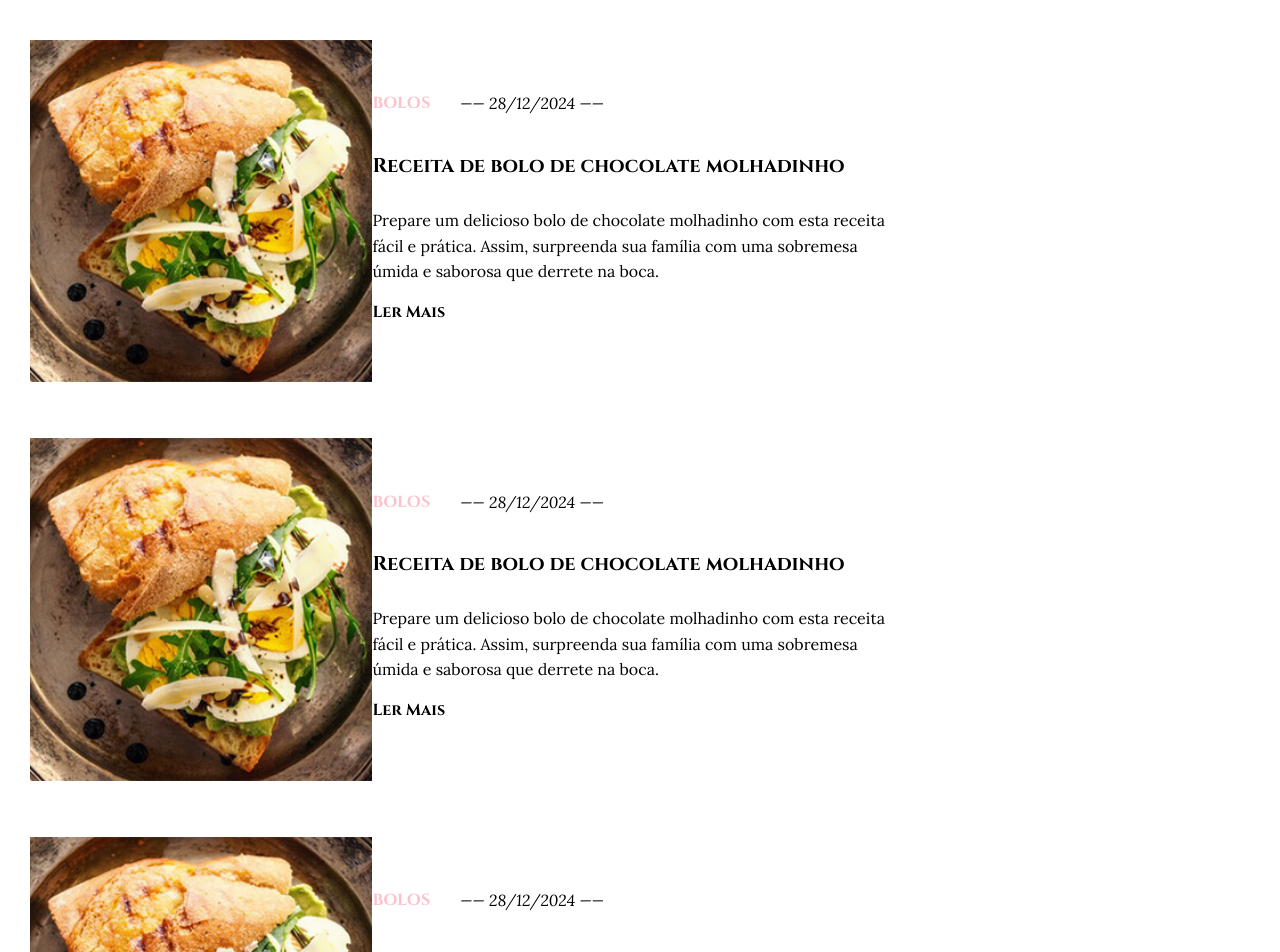
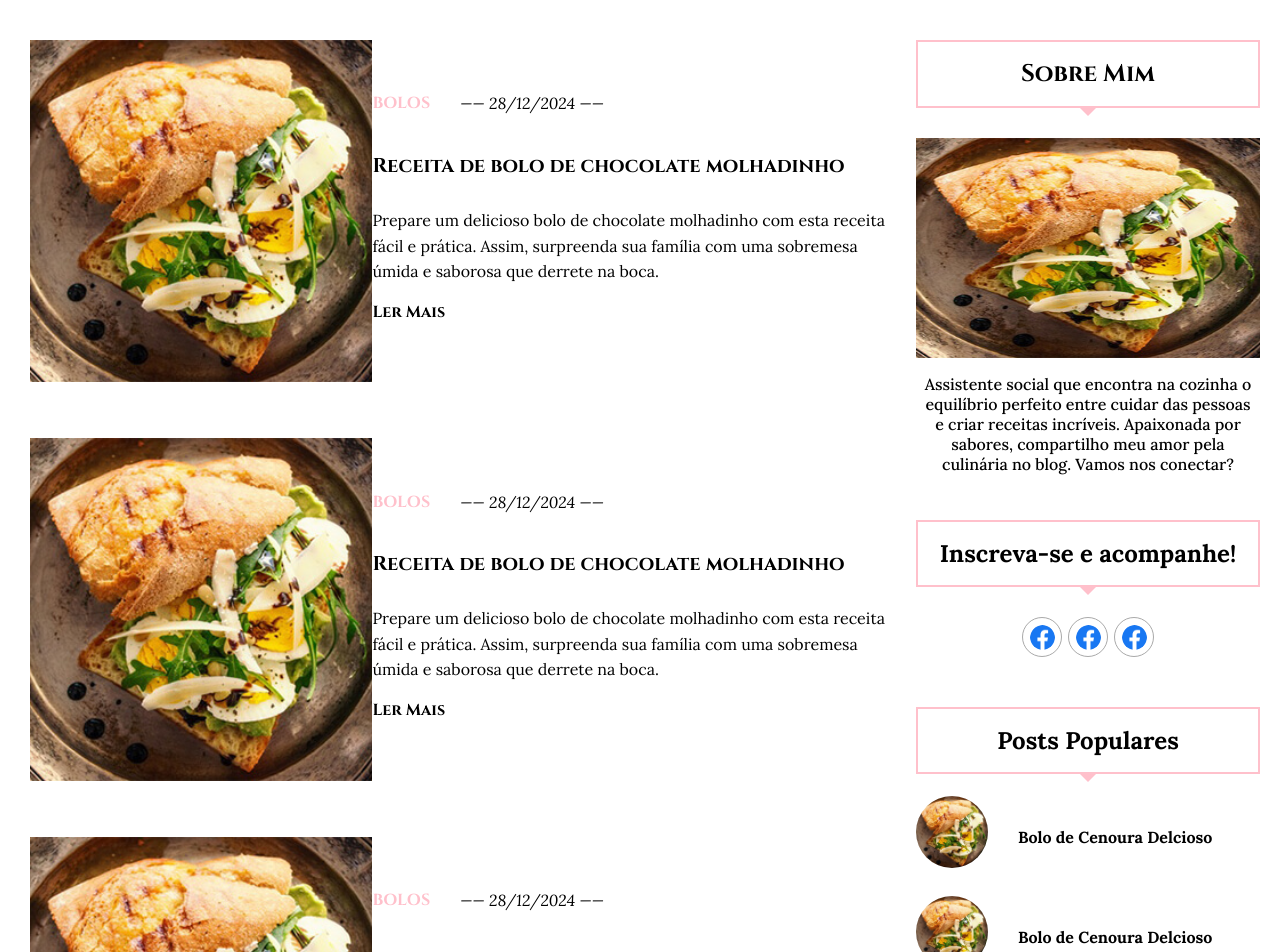
Before and after one commit to isac-C-S/nextjs-blog, a Next.js app: page / in a window 1280 px wide. Shown: the part 720-1672 px from the top of the page. Built offline with nearby package versions, Linux system fonts and the light colour scheme; a web font is replaced by a local one.

Commit message:
atualização 05/01/202

```diff
--- /dev/null
+++ b/components/Posts/SideBar/SobreMim/SobreMim.module.css
@@ -0,0 +1,45 @@
+.sobreMim{
+    display: flex;
+    flex-direction: column;
+    align-items: center;
+}
+
+.titulo {
+    position: relative;
+    display: inline-block;
+    border: 2px solid pink;
+    width: 100%;
+    text-align: center;
+    font-size: 12px;
+    font-family: 'Cinzel', serif; /* Usar Cinzel para cabeçalhos */
+  }
+
+  .titulo::after {
+    content: ""; /* Cria o triângulo */
+    position: absolute;
+    bottom: -10px; /* Posiciona o triângulo abaixo do elemento */
+    left: 50%; /* Centraliza o triângulo horizontalmente */
+    transform: translateX(-50%);
+    width: 0;
+    height: 0;
+    border-left: 10px solid transparent; /* Lado esquerdo transparente */
+    border-right: 10px solid transparent; /* Lado direito transparente */
+    border-top: 10px solid pink; /* Cor do triângulo */
+  }
+
+  .img{
+    margin-top: 30px;
+    width: 100%;
+    height: 220px;
+  }
+
+  .img img{
+    width: 100%;
+    height: 220px;
+  }
+
+  .txt{
+    padding: 0px 5px;
+    text-align: center;
+    font-weight: 500;
+  }
--- /dev/null
+++ b/components/Posts/SideBar/SobreMim/sobreMim.js
@@ -0,0 +1,26 @@
+import Image from "next/image";
+import styles from "./SobreMim.module.css";
+
+export default function SobreMim() {
+    return (
+
+
+          <div  className={styles.sobreMim}>
+            <div className={styles.titulo}>
+                <h1>Sobre Mim</h1>
+            </div>
+
+            <div className={styles.img}>
+               <Image src="/item1.jpg" alt="Sobre Mim" width={365} height={300}/>
+            </div>
+
+            <div className={styles.txt}>
+                <p>Assistente social que encontra na cozinha o equilíbrio perfeito entre cuidar das pessoas e criar receitas incríveis. Apaixonada por sabores, compartilho meu amor pela culinária no blog. Vamos nos conectar?</p>
+            </div>
+
+
+          </div>
+
+
+    );
+  }
--- /dev/null
+++ b/components/Posts/SideBar/TopPosts/TopPosts.js
@@ -0,0 +1,92 @@
+import Image from "next/image";
+import styles from "./TopPosts.module.css";
+
+
+export default function TopPosts() {
+    return (
+
+
+          <div className={styles.TopPosts}>
+             <div className={styles.titulo}>
+                <h1>Posts Populares</h1>
+            </div>
+
+            <div>
+                <ul className={styles.lista}>
+                    <li className={styles.posts}>
+                        <div className={styles.img}>
+                            <Image src="/item1.jpg" alt="redes" width={72} height={72}/>
+                        </div>
+
+                        <div>
+                            <p>Bolo de Cenoura Delcioso</p>
+                        </div>
+
+                        <div className={styles.numero}>
+                            <h1>1</h1>
+                        </div>
+                    </li>
+
+                    <li className={styles.posts}>
+                        <div className={styles.img}>
+                            <Image src="/item1.jpg" alt="redes" width={72} height={72}/>
+                        </div>
+
+                        <div>
+                            <p>Bolo de Cenoura Delcioso</p>
+                        </div>
+
+                        <div className={styles.numero}>
+                            <h1>2</h1>
+                        </div>
+                    </li>
+
+                    <li className={styles.posts}>
+                        <div className={styles.img}>
+                            <Image src="/item1.jpg" alt="redes" width={72} height={72}/>
+                        </div>
+
+                        <div>
+                            <p>Bolo de Cenoura Delcioso</p>
+                        </div>
+
+                        <div className={styles.numero}>
+                            <h1>3</h1>
+                        </div>
+                    </li>
+
+                    <li className={styles.posts}>
+                        <div className={styles.img}>
+                            <Image src="/item1.jpg" alt="redes" width={72} height={72}/>
+                        </div>
+
+                        <div>
+                            <p>Bolo de Cenoura Delcioso</p>
+                        </div>
+
+                        <div className={styles.numero}>
+                            <h1>4</h1>
+                        </div>
+                    </li>
+
+                    <li className={styles.posts}>
+                        <div className={styles.img}>
+                            <Image src="/item1.jpg" alt="redes" width={72} height={72}/>
+                        </div>
+
+                        <div className={styles.texto}>
+                            <p>Bolo de Cenoura Delcioso</p>
+                        </div>
+
+                        <div className={styles.numero}>
+                            <h1>5</h1>
+                        </div>
+                    </li>
+
+                </ul>
+            </div>
+          </div>
+
+
+    );
+  }
--- /dev/null
+++ b/components/Posts/SideBar/TopPosts/TopPosts.module.css
@@ -0,0 +1,79 @@
+.TopPosts{
+    margin-top: 50px;
+}
+
+.titulo {
+    position: relative;
+    display: inline-block;
+    border: 2px solid pink;
+    width: 100%;
+    text-align: center;
+    font-size: 12px;
+  }
+
+  .titulo::after {
+    content: ""; /* Cria o triângulo */
+    position: absolute;
+    bottom: -10px; /* Posiciona o triângulo abaixo do elemento */
+    left: 50%; /* Centraliza o triângulo horizontalmente */
+    transform: translateX(-50%);
+    width: 0;
+    height: 0;
+    border-left: 10px solid transparent; /* Lado esquerdo transparente */
+    border-right: 10px solid transparent; /* Lado direito transparente */
+    border-top: 10px solid pink; /* Cor do triângulo */
+  }
+
+.lista{
+    list-style: none;
+    padding: 0;
+  }
+
+  .posts{
+    display: flex;
+    flex-direction: row;
+    flex-wrap: nowrap;
+    align-items: center;
+    list-style: none;
+    margin-top: 20px;
+    height: 80px;
+  }
+
+
+.img img{
+    margin-right: 30px;
+    border-radius: 50%;
+}
+
+.posts p{
+   font-weight: bolder;
+    color: #000;
+    margin-bottom: 10px;
+
+}
+
+
+.numero {
+    color: pink;
+    font-size: 30px;
+    margin-left: 55px;
+    display: none;
+    opacity: 0;
+    transition: opacity 0.3s ease-in-out;
+}
+
+.posts:hover .numero {
+    display: flex;
+    opacity: 1;
+    transition: opacity 0.3s ease-in-out;
+}
+
+
+
+@media (max-width: 1050px) {
+  .numero {
+    margin-left: 0;
+
+  }
+
+}
--- /dev/null
+++ b/components/Posts/SideBar/seInscreva/SeInscreva.js
@@ -0,0 +1,34 @@
+
+import Image from "next/image";
+import styles from "./SeInscreva.module.css";
+
+export default function SeInscreva() {
+    return (
+
+
+          <div className={styles.SeInscreva} >
+
+            <div className={styles.titulo}>
+                <h1>Inscreva-se e acompanhe!</h1>
+            </div>
+
+            <div className={styles.redes}>
+
+                <div>
+                     <Image src="/facebook.png" alt="redes" width={25} height={25}/>
+                </div>
+
+                <div>
+                     <Image src="/facebook.png" alt="redes" width={25} height={25}/>
+                </div>
+
+                <div>
+                     <Image src="/facebook.png" alt="redes" width={25} height={25}/>
+                </div>
+            </div>
+
+          </div>
+
+
+    );
+  }
--- /dev/null
+++ b/components/Posts/SideBar/seInscreva/SeInscreva.module.css
@@ -0,0 +1,68 @@
+.SeInscreva{
+  margin-top: 30px;
+}
+
+.titulo {
+    position: relative;
+    display: inline-block;
+    border: 2px solid pink;
+    width: 100%;
+    text-align: center;
+    font-size: 12px;
+  }
+
+  .titulo::after {
+    content: ""; /* Cria o triângulo */
+    position: absolute;
+    bottom: -10px; /* Posiciona o triângulo abaixo do elemento */
+    left: 50%; /* Centraliza o triângulo horizontalmente */
+    transform: translateX(-50%);
+    width: 0;
+    height: 0;
+    border-left: 10px solid transparent; /* Lado esquerdo transparente */
+    border-right: 10px solid transparent; /* Lado direito transparente */
+    border-top: 10px solid pink; /* Cor do triângulo */
+  }
+
+  .redes{
+    display: flex;
+    flex-direction: row;
+    justify-content: space-evenly;
+    margin-top: 30px;
+    padding: 0 100px;
+  }
+
+  .redes div {
+    width: 40px;
+    height: 40px;
+    display: flex;
+    border: 0.001px solid #a9a9a9;
+    border-radius: 100%;
+    align-items: center;
+    justify-content: center;
+}
+
+
+.redes img {
+  width: 25px;
+  height: 25px;
+  border-radius: 100%;
+}
+
+.redes div:hover{
+  cursor: pointer;
+  background-color: pink;
+}
+
+
+@media (max-width: 1050px) {
+  .redes{
+    display: flex;
+    flex-direction: row;
+    justify-content: space-evenly;
+    margin-top: 30px;
+    padding: 0 30px;
+  }
+
+
+}
--- a/components/Posts/SideBar/sideBar.js
+++ b/components/Posts/SideBar/sideBar.js
@@ -1,12 +1,16 @@
+import SeInscreva from "./seInscreva/SeInscreva";
+import styles from "./sidebar.module.css";
+import SobreMim from "./SobreMim/sobreMim";
+import TopPosts from "./TopPosts/TopPosts";
 
 export default function SideBar() {
     return (
 
 
-          <div >
-
-
-
+          <div className={styles.SideBars} >
+            <SobreMim/>
+            <SeInscreva/>
+            <TopPosts/>
           </div>
 
 
--- /dev/null
+++ b/components/Posts/SideBar/sidebar.module.css
@@ -0,0 +1,6 @@
+.SideBars{
+    height: 100%;
+    width: 30%;
+    font-family: 'Lora', serif; /* Fonte padrão para o corpo */
+    padding: 0 20px;
+}
```
Also changed, not shown: public/facebook.png (added).
